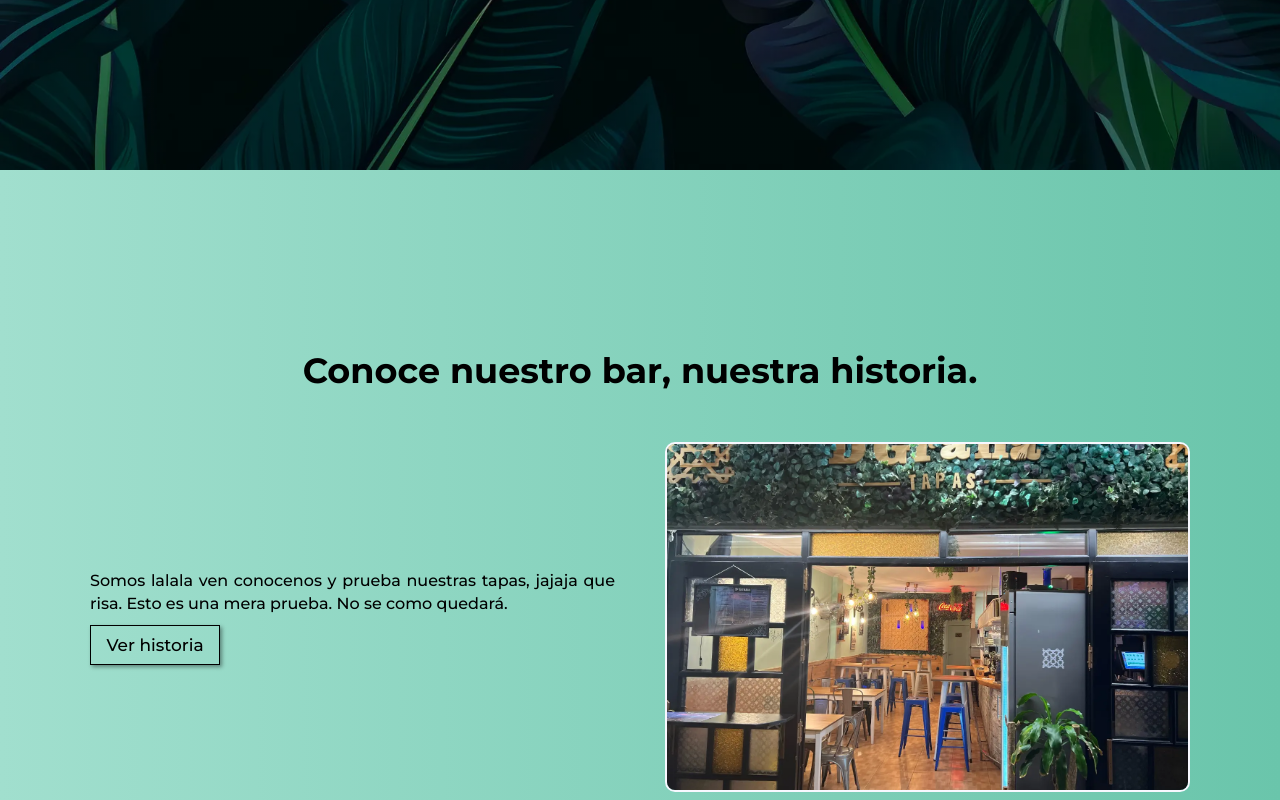
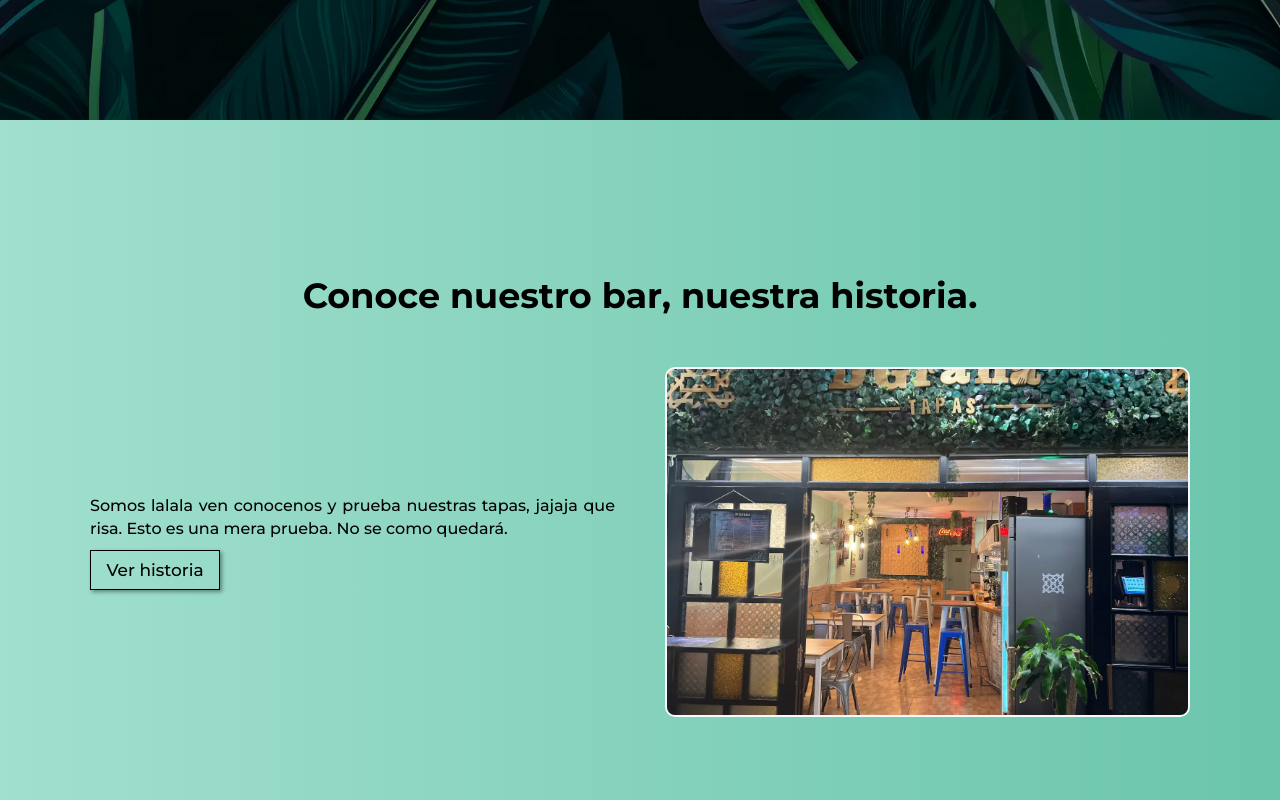
Before and after one commit to FrancisDeea/dgranatapas-torremolinos, a Next.js app: page / in a window 1280 px wide. Shown: the part 680-1480 px from the top of the page. Built offline with nearby package versions, Linux system fonts and the light colour scheme.

Commit message:
fix height of seccions

```diff
--- a/app/components/header.js
+++ b/app/components/header.js
@@ -27,7 +27,7 @@ export default function Header() {
 
     return (
         <header className={styles.container}>
-            <Link href="/#home"><Image className={styles.logo} src={logo} alt="logo dgrana tapas" /></Link>
+            <Link href="/" scroll={true}><Image className={styles.logo} src={logo} alt="logo dgrana tapas" /></Link>
             <BsList className={styles.btn_open} onClick={handleClick} />
             <div className={styles.modal} onClick={handleClick} style={show ? open : close}>
                 <Nav onClick={handleClick} />
--- a/app/components/nav.js
+++ b/app/components/nav.js
@@ -6,8 +6,8 @@ export default function Nav({ onClick }) {
     return (
         <nav className={styles.container}>
             <ul>
-                <li><Link href="/#home" className={styles.link} onClick={onClick}>Inicio</Link></li>
-                <li><Link href="#contact" className={styles.link} onClick={onClick}>Contacto</Link></li>
+                <li><Link href="/" className={styles.link} onClick={onClick}>Inicio</Link></li>
+                <li><Link href="#contact" scroll={false} className={styles.link} onClick={onClick}>Contacto</Link></li>
                 <li><Link href="/menu" className={styles.link} onClick={onClick}>Ver Menú</Link></li>
             </ul>
         </nav>
--- a/app/styles/globals.scss
+++ b/app/styles/globals.scss
@@ -22,9 +22,6 @@ html {
 }
 
 body {
-  max-width: 100vw;
-  overflow-x: hidden;
-
   font-family: Verdana, Geneva, Tahoma, sans-serif;
   font-size: 1.6rem;
   color: ghostwhite;
@@ -54,7 +51,7 @@ main {
 
 seccion.page_container {
   grid-column: -1 / 1;
-  min-height: 100vh;
+  min-height: calc(100vh - 50px);
 
   @include flexbox-column;
   row-gap: 50px;
--- a/app/styles/index.module.scss
+++ b/app/styles/index.module.scss
@@ -47,7 +47,7 @@
 }
 
 .about_seccion {
-    min-height: calc(100vh) !important;
+    min-height: calc(100vh - 50px) !important;
 
     .columns_container {
         max-width: 1100px;
@@ -96,6 +96,7 @@
 }
 
 .contact_seccion {
+    min-height: calc(100vh - 50px) !important;
     background: black;
 
     .info_container {
```
